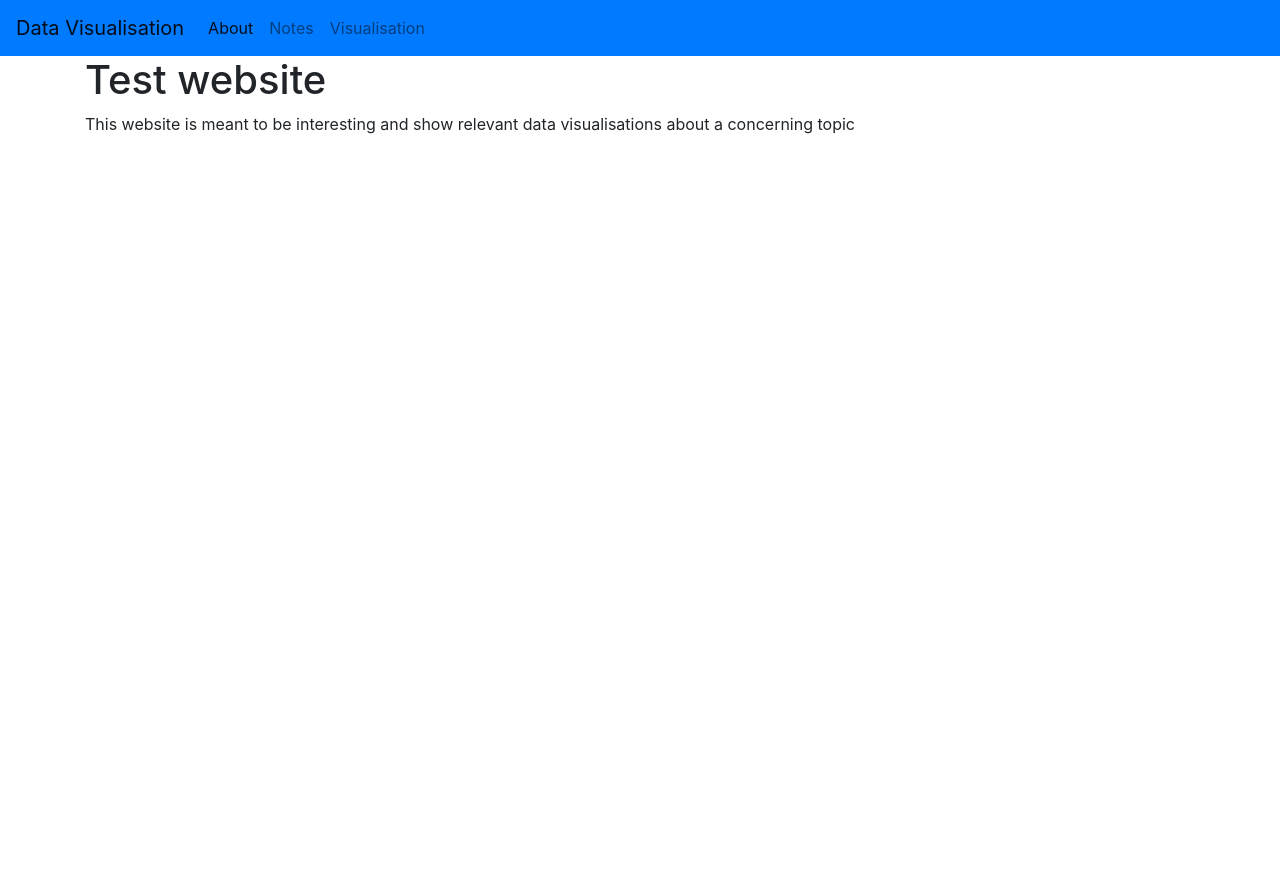
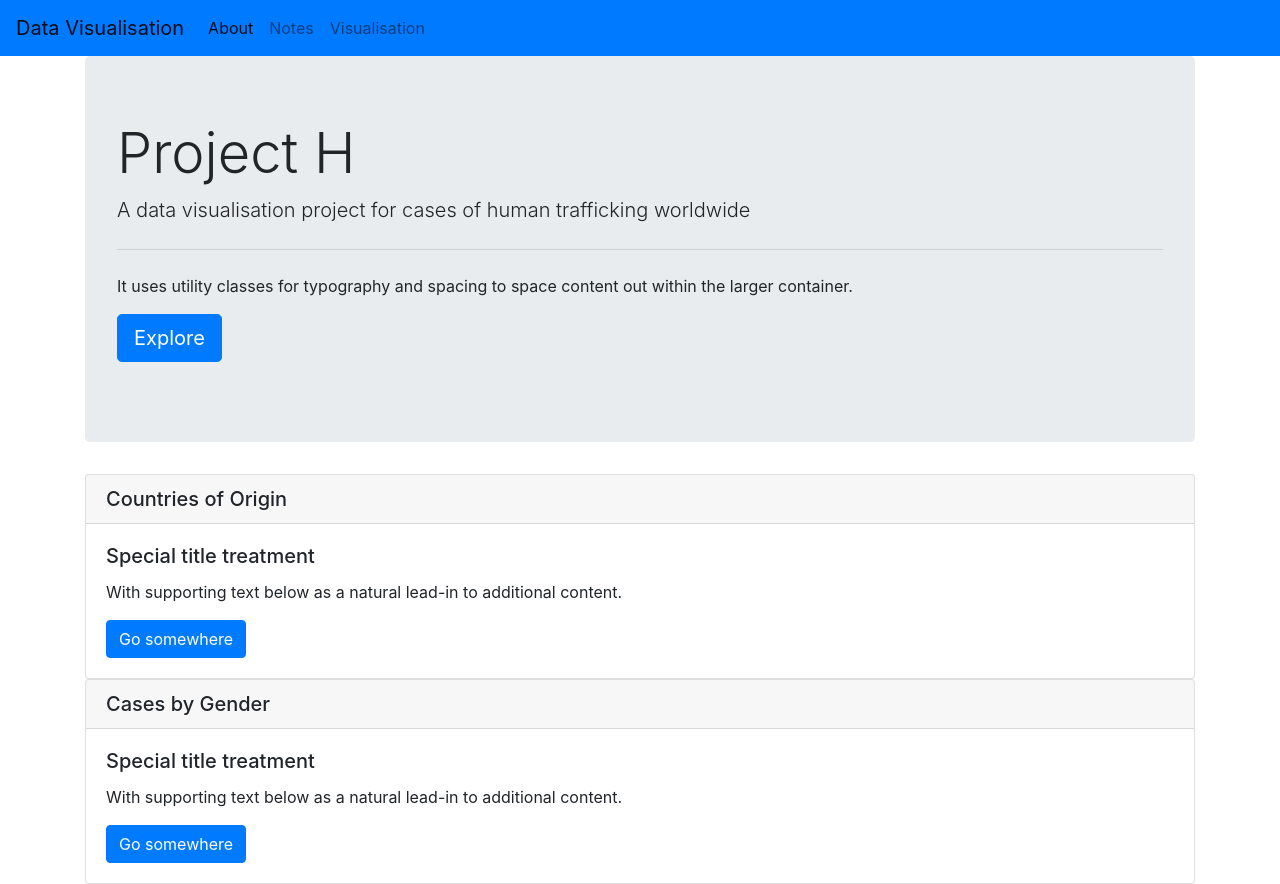
Before and after one commit to winstonbarlowg/ctdc_data_analysis, a Flask app: page / in a window 1280 px wide. Before the commit the page ends 134 px from the top, so only its background shows below. Run offline with Flask 2, Linux system fonts and the light colour scheme; some libraries are stand-ins or nearby versions.

Commit message:
layout changes & content

```diff
--- a/templates/layout.html
+++ b/templates/layout.html
@@ -7,7 +7,9 @@
 
   <!-- Bootstrap CSS -->
   <link rel="stylesheet" href="https://stackpath.bootstrapcdn.com/bootstrap/4.3.1/css/bootstrap.min.css" integrity="sha384-ggOyR0iXCbMQv3Xipma34MD+dH/1fQ784/j6cY/iJTQUOhcWr7x9JvoRxT2MZw1T" crossorigin="anonymous">
+
   <link rel="stylesheet" href="{{ url_for('static', filename='bootstrap.css') }}">
+  <link rel="stylesheet" href="{{ url_for('static', filename='bootstrap-grid.css') }}">
 
   <title>Data Visualisation</title>
 </head>
@@ -28,6 +30,38 @@
       </nav>
   </header>
 
+	<!-- <section class="section section--features" id="features">
+
+    <div class="section__content section__content--fluid-width section__content--padding">
+      <div class="grid grid--4col grid--features">
+
+
+        <div class="grid__item">
+          <div class="grid__icon"><img src="images/icons/icons-64/desktop-chart-64.png" alt="" title=""/></div>
+          <h3 class="grid__title">SaaS Landing Page <span>Analysis</span></h3>
+          <p class="grid__text">A perfect structure created after we analized trends in SaaS landing page designs. Analysis made to the most popular SaaS businesses.</p>
+        </div>
+
+        <div class="grid__item">
+          <div class="grid__icon"><img src="images/icons/icons-64/target-64.png" alt="" title=""/></div>
+          <h3 class="grid__title">Target <span>audience</span></h3>
+          <p class="grid__text">Blocks, Elements and Modifiers. A smart HTML/CSS structure that can easely be reused. Layout driven by the purpose of modularity.</p>
+        </div>
+
+          <div class="grid__item">
+          <div class="grid__icon"><img src="images/icons/icons-64/security-64.png" alt="" title=""/></div>
+          <h3 class="grid__title">Best online <span>Security</span></h3>
+          <p class="grid__text">A perfect structure created after we analized trends in SaaS landing page designs. Analysis made to the most popular SaaS businesses.</p>
+        </div>
+
+      </div>
+    </div>
+
+    <svg class="svg-features-bottom" xmlns="http://www.w3.org/2000/svg" viewBox="0 0 100 100" preserveAspectRatio="none">
+      <path d="M0,100 Q50,50 100,100 L0,100 Z" fill="#fff"/>
+    </svg>
+</section> -->
+
   <div id="map_canvas" class="container">
         {% block content %}{% endblock content%}
   </div>
--- a/templates/main.html
+++ b/templates/main.html
@@ -1,5 +1,30 @@
 {% extends "layout.html" %}
 {% block content %}
-    <h1> Test website</h1>
-    <p>This website is meant to be interesting and show relevant data visualisations about a concerning topic</p>
+    <div class="jumbotron">
+        <h1 class="display-4">Project H</h1>
+        <p class="lead">A data visualisation project for cases of human trafficking worldwide</p>
+        <hr class="my-4">
+        <p>It uses utility classes for typography and spacing to space content out within the larger container.</p>
+        <p class="lead">
+          <a class="btn btn-primary btn-lg" href="#" role="button">Explore</a>
+        </p>
+      </div>
+
+      <div class="card">
+        <h5 class="card-header">Countries of Origin</h5>
+        <div class="card-body">
+          <h5 class="card-title">Special title treatment</h5>
+          <p class="card-text">With supporting text below as a natural lead-in to additional content.</p>
+          <a href="#" class="btn btn-primary">Go somewhere</a>
+        </div>
+      </div>
+
+      <div class="card">
+        <h5 class="card-header">Cases by Gender</h5>
+        <div class="card-body">
+          <h5 class="card-title">Special title treatment</h5>
+          <p class="card-text">With supporting text below as a natural lead-in to additional content.</p>
+          <a href="#" class="btn btn-primary">Go somewhere</a>
+        </div>
+      </div>
 {% endblock content %}
```
